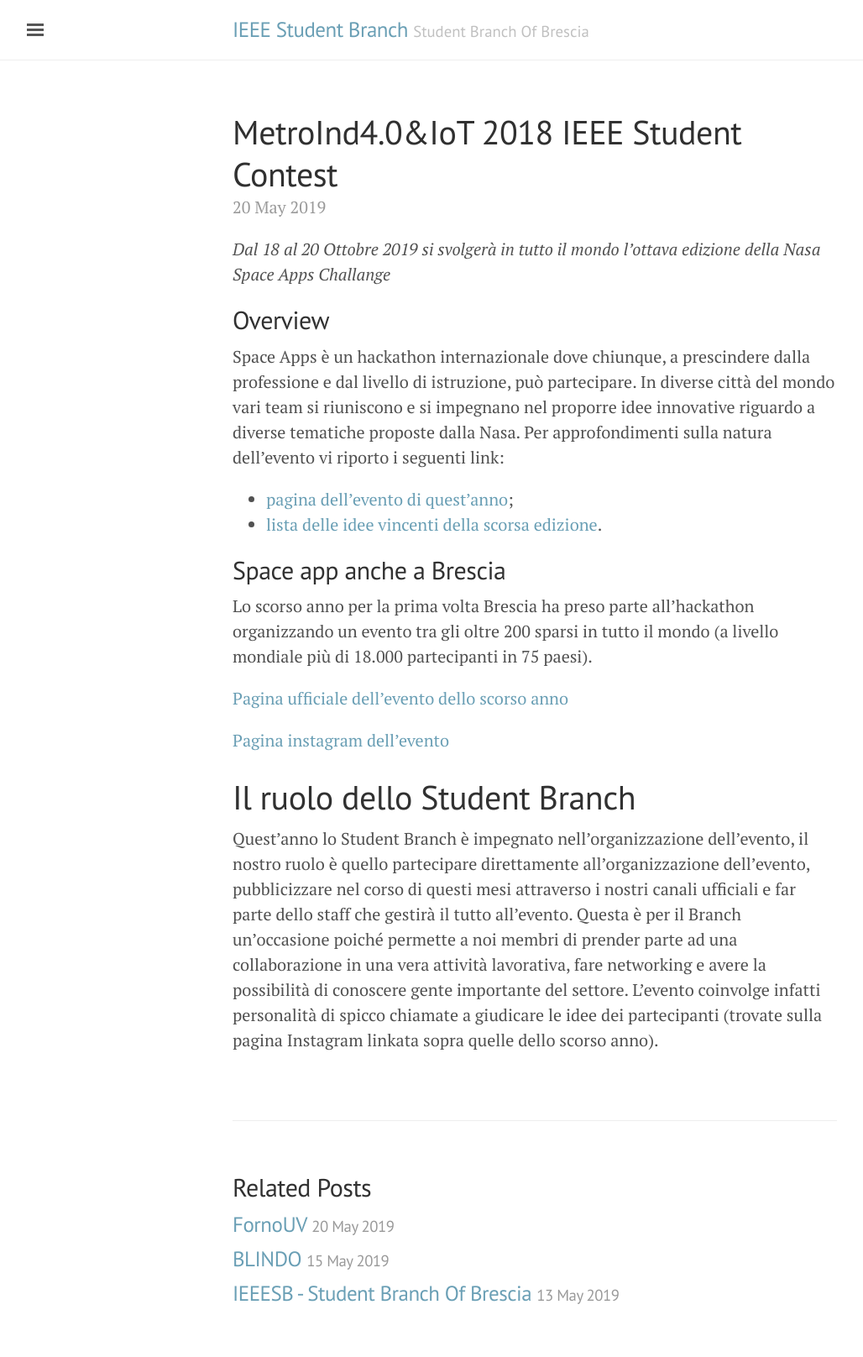
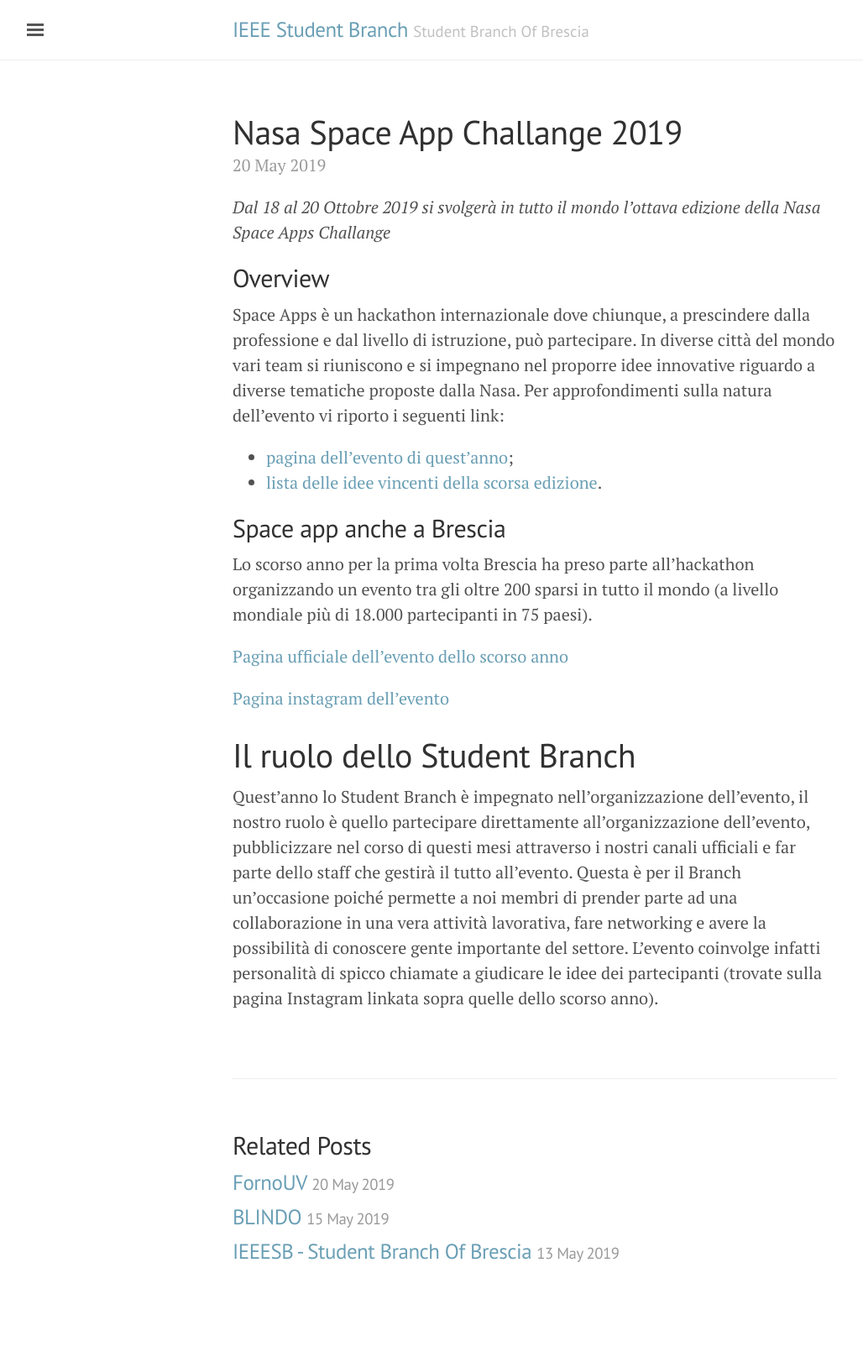
Before and after one commit to ieee-brescia/ieee-brescia.github.io, a Jekyll site: the page built from _posts/2019-05-20-Nasa-Space-Apps-Challange-Brescia.md, in a window 1280 px wide. Shown: the whole page at 84% size, without its empty margins (3-1031 px from the left). Built offline with Jekyll 4.4.1, drawn with Linux system fonts in a browser that asks for light colours; after the commit the page ends 1566 px from its top, so only the background shows below that.

Commit message:
Update 2019-05-20-Nasa-Space-Apps-Challange-Brescia.md

```diff
--- a/_posts/2019-05-20-Nasa-Space-Apps-Challange-Brescia.md
+++ b/_posts/2019-05-20-Nasa-Space-Apps-Challange-Brescia.md
@@ -1,6 +1,6 @@
 ---
 layout: post
-title: MetroInd4.0&IoT 2018 IEEE Student Contest
+title: Nasa Space App Challange 2019
 tags : [Events]
 ---
 
```
